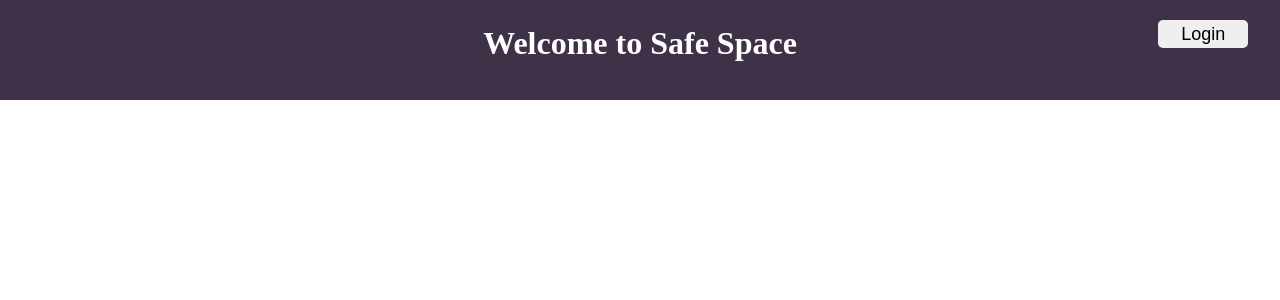
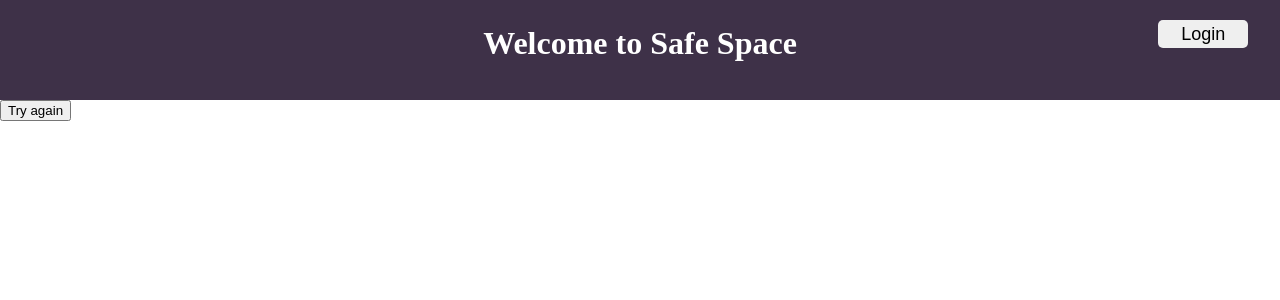
Before and after one commit to tylerletendre98/safeSpace, a React (Create React App) app in the folder frontend/safe-spave/: page /profilePage in a window 1280 px wide. Shown: the top 300 px of the page. Built offline with nearby package versions, Linux system fonts and the light colour scheme.

Commit message:
getting the login to work on the front end

```diff
--- a/frontend/safe-spave/package.json
+++ b/frontend/safe-spave/package.json
@@ -13,6 +13,7 @@
     "react-dom": "^18.2.0",
     "react-router-dom": "^6.3.0",
     "react-scripts": "5.0.1",
+    "react-spinning-wheel": "^2.1.0",
     "web-vitals": "^2.1.4"
   },
   "scripts": {
--- a/frontend/safe-spave/src/App.js
+++ b/frontend/safe-spave/src/App.js
@@ -3,6 +3,7 @@ import {Routes,Route} from 'react-router-dom'
 import Header from './components/header/Header';
 import WelcomePage from './pages/welcomePage/WelcomePage';
 import LoginPage from './pages/loginPage/LoginPage';
+import ProfilePage from './pages/profilePage/ProfilePage';
 import { useState } from 'react';
 import axios from 'axios';
 function App() {
@@ -22,8 +23,8 @@ function App() {
   const login = (loginInfo)=>{
       axios.post(`http://localhost:5000/api/users/login`, loginInfo)
       .then((res)=>{
-        console.log(res.data)
-        // setLoggedInUser(res.data)
+        // console.log(res.data)
+        setLoggedInUser(res.data)
       })
       .catch((err)=>{
         setErrorMessage(err.response.data)
@@ -43,7 +44,9 @@ function App() {
                                                         login={login}
                                                         setCreatingNewAccount={setCreatingNewAccount}
                                                         newUser={newUser}
+
           />}/>
+          <Route path='/profilePage' element={<ProfilePage loggedInUser={loggedInUser} errorMessage={errorMessage} />}/>
         </Routes>
       </div>
     </div>
--- a/frontend/safe-spave/src/components/loginForm/LoginForm.jsx
+++ b/frontend/safe-spave/src/components/loginForm/LoginForm.jsx
@@ -1,5 +1,7 @@
 import React from "react";
 import { useState } from "react";
+import { Link } from "react-router-dom";
+import ProfilePage from "../../pages/profilePage/ProfilePage";
 import "./loginForm.css";
 
 function LoginForm(props) {
@@ -42,7 +44,9 @@ function LoginForm(props) {
         </div>
       </div>
       <div className="button-container">
-        <button onClick={() => loginUser()}>Login</button>
+        <Link to='/profilePage'>
+          <button onClick={() => loginUser()}>Login</button>
+        </Link>
       </div>
       <div className="create-account">
         <p
--- a/frontend/safe-spave/src/components/loginForm/loginForm.css
+++ b/frontend/safe-spave/src/components/loginForm/loginForm.css
@@ -34,7 +34,7 @@
 .create-account{
     cursor: pointer;
     position: relative;
-    left: 35%;
+    left: 22.5%;
     top: 37.5%;
     font-size: large;
 }
--- a/frontend/safe-spave/src/pages/loginPage/LoginPage.jsx
+++ b/frontend/safe-spave/src/pages/loginPage/LoginPage.jsx
@@ -21,6 +21,7 @@ function LoginPage(props) {
             setLoggingIn={props.setLoggingIn}
             creatingNewAccount={props.creatingNewAccount}
             setCreatingNewAccount={props.setCreatingNewAccount}
+            errorMessage={props.errorMessage}
           />
         </div>
       </div>
--- a/frontend/safe-spave/src/pages/loginPage/loginPage.css
+++ b/frontend/safe-spave/src/pages/loginPage/loginPage.css
@@ -15,7 +15,7 @@
     position: relative;
     left: 30%;
     width: 35vw;
-    height: 40vh;
+    height: 300px;
     top:20%
 }
 
--- /dev/null
+++ b/frontend/safe-spave/src/pages/profilePage/ProfilePage.jsx
@@ -0,0 +1,28 @@
+import React from 'react'
+import { Link } from 'react-router-dom'
+import { ReactSpinner } from 'react-spinning-wheel'
+
+function ProfilePage(props) {
+    if(props.loggedInUser === undefined){
+        return(
+            <div>
+                <div>
+                    <h2>{props.errorMessage}</h2>
+                </div>
+                <div>
+                    <Link to='/loginPage'>
+                        <button>Try again</button>
+                    </Link>
+                </div>
+            </div>
+        )
+    }else{
+        return (
+        <div>
+            <h1>{props.loggedInUser.username} </h1>
+        </div>
+        )
+    }
+}
+
+export default ProfilePage
```
Also changed, not shown: frontend/safe-spave/src/pages/profilePage/profilePage.css (added), 1 other file (tests, documents, lock files or other folders).
